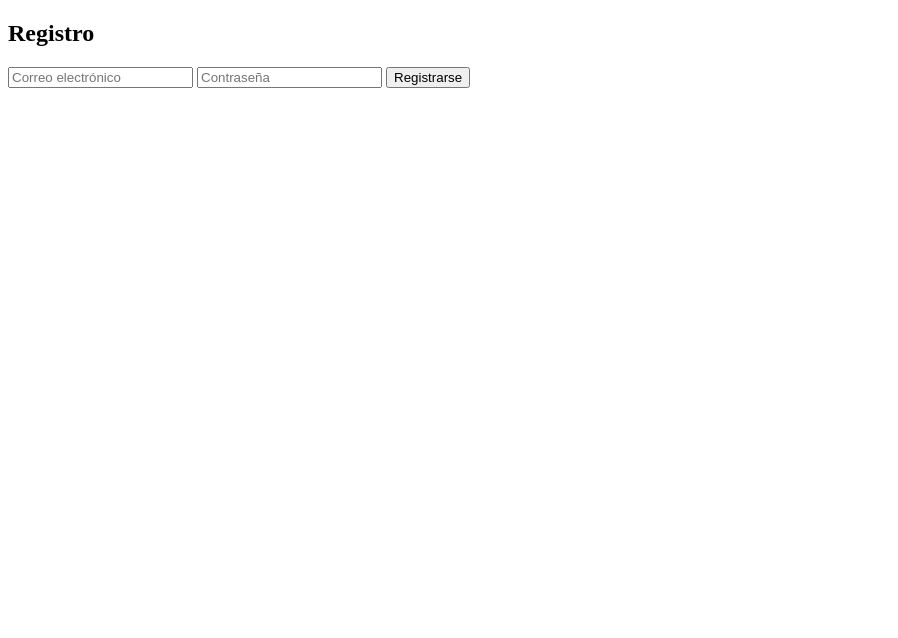
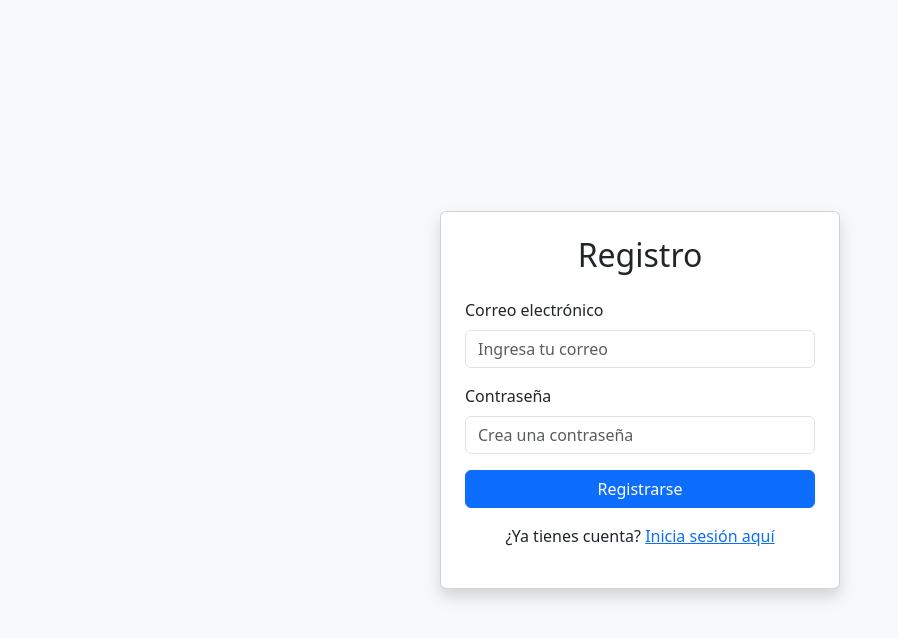
Before and after one commit to GeraldRamir/EstellaVa-proyecto, a plain HTML site: page registerUser.html in a window 1280 px wide. Shown: the whole page, without its empty margins (0-898 px from the left). Drawn offline with nearby package versions, Linux system fonts and the light colour scheme.

Commit message:
cambios generales

```diff
--- a/registerUser.html
+++ b/registerUser.html
@@ -1,29 +1,52 @@
 <!DOCTYPE html>
-<html lang="en">
+<html lang="es">
 <head>
-    <meta charset="UTF-8">
-    <meta name="viewport" content="width=device-width, initial-scale=1.0">
-    <title>Document</title>
+  <meta charset="UTF-8">
+  <meta name="viewport" content="width=device-width, initial-scale=1">
+  <title>Registro</title>
+
+  <!-- Bootstrap CSS -->
+  <link
+    href="https://cdn.jsdelivr.net/npm/bootstrap@5.3.3/dist/css/bootstrap.min.css"
+    rel="stylesheet"
+  >
 </head>
-<body>
-    <!-- Formulario de Registro -->
-<div id="registro-container">
-  <h2>Registro</h2>
-  <form id="formRegistro">
-    <input type="email" id="emailRegistro" placeholder="Correo electrónico" required />
-    <input type="password" id="passwordRegistro" placeholder="Contraseña" required />
-    <button type="submit">Registrarse</button>
-    <p id="mensajeRegistro"></p>
-  </form>
+<body class="bg-light d-flex align-items-center justify-content-center vh-100">
 
-    <!-- Firebase App y Auth -->
+  <div class="card shadow p-4" style="width: 100%; max-width: 400px;">
+    <h2 class="text-center mb-4">Registro</h2>
+
+    <form id="formRegistro">
+      <div class="mb-3">
+        <label for="emailRegistro" class="form-label">Correo electrónico</label>
+        <input type="email" class="form-control" id="emailRegistro" placeholder="Ingresa tu correo" required>
+      </div>
+
+      <div class="mb-3">
+        <label for="passwordRegistro" class="form-label">Contraseña</label>
+        <input type="password" class="form-control" id="passwordRegistro" placeholder="Crea una contraseña" required>
+      </div>
+
+      <button type="submit" class="btn btn-primary w-100">Registrarse</button>
+
+      <p id="mensajeRegistro" class="mt-3 text-center text-danger"></p>
+
+      <p class="text-center mt-3">
+        ¿Ya tienes cuenta?
+        <a href="auth.html">Inicia sesión aquí</a>
+      </p>
+    </form>
+  </div>
+
+  <!-- Bootstrap JS Bundle -->
+  <script src="https://cdn.jsdelivr.net/npm/bootstrap@5.3.3/dist/js/bootstrap.bundle.min.js"></script>
+
+  <!-- Firebase App y Auth -->
   <script src="https://www.gstatic.com/firebasejs/9.6.1/firebase-app-compat.js"></script>
   <script src="https://www.gstatic.com/firebasejs/9.6.1/firebase-auth-compat.js"></script>
   <script src="https://www.gstatic.com/firebasejs/9.6.1/firebase-firestore-compat.js"></script>
+
+  <!-- Tu script personalizado -->
   <script src="./js/registerUser.js"></script>
-
-</div>
-
-
 </body>
 </html>
```
Also changed, not shown: auth.html (+20 -0 lines).
